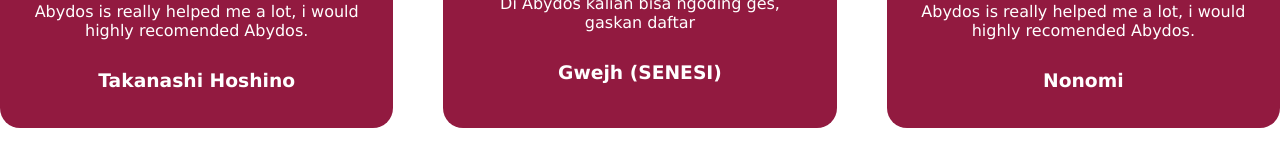
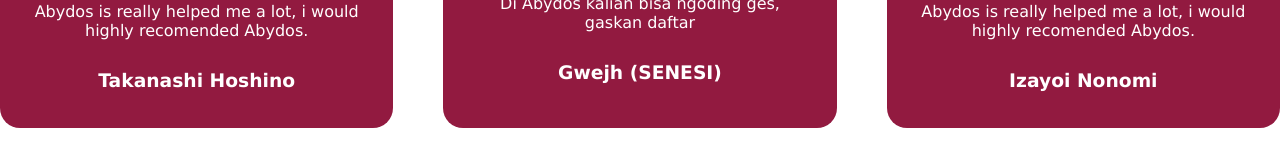
Before and after one commit to deriana/abydos-school, a React (Vite) app: page / in a window 1280 px wide. Shown: the part 4833-4993 px from the top of the page. Built offline with nearby package versions, Linux system fonts and the light colour scheme.

Commit message:
landing page 1.0 abydos school

```diff
--- a/src/components/responsive.css
+++ b/src/components/responsive.css
@@ -11,7 +11,7 @@
     header>nav {
         gap: 20px;
         flex-direction: row;
-        justify-content: center;
+        justify-content: space-around;
         width: 100%;
     }
 
--- a/src/components/word.jsx
+++ b/src/components/word.jsx
@@ -34,7 +34,7 @@
           <p>
             Abydos is really helped me a lot, i would highly recomended Abydos.
           </p>
-          <h3>Nonomi</h3>
+          <h3>Izayoi Nonomi</h3>
         </div>
       </div>
     </div>
```
